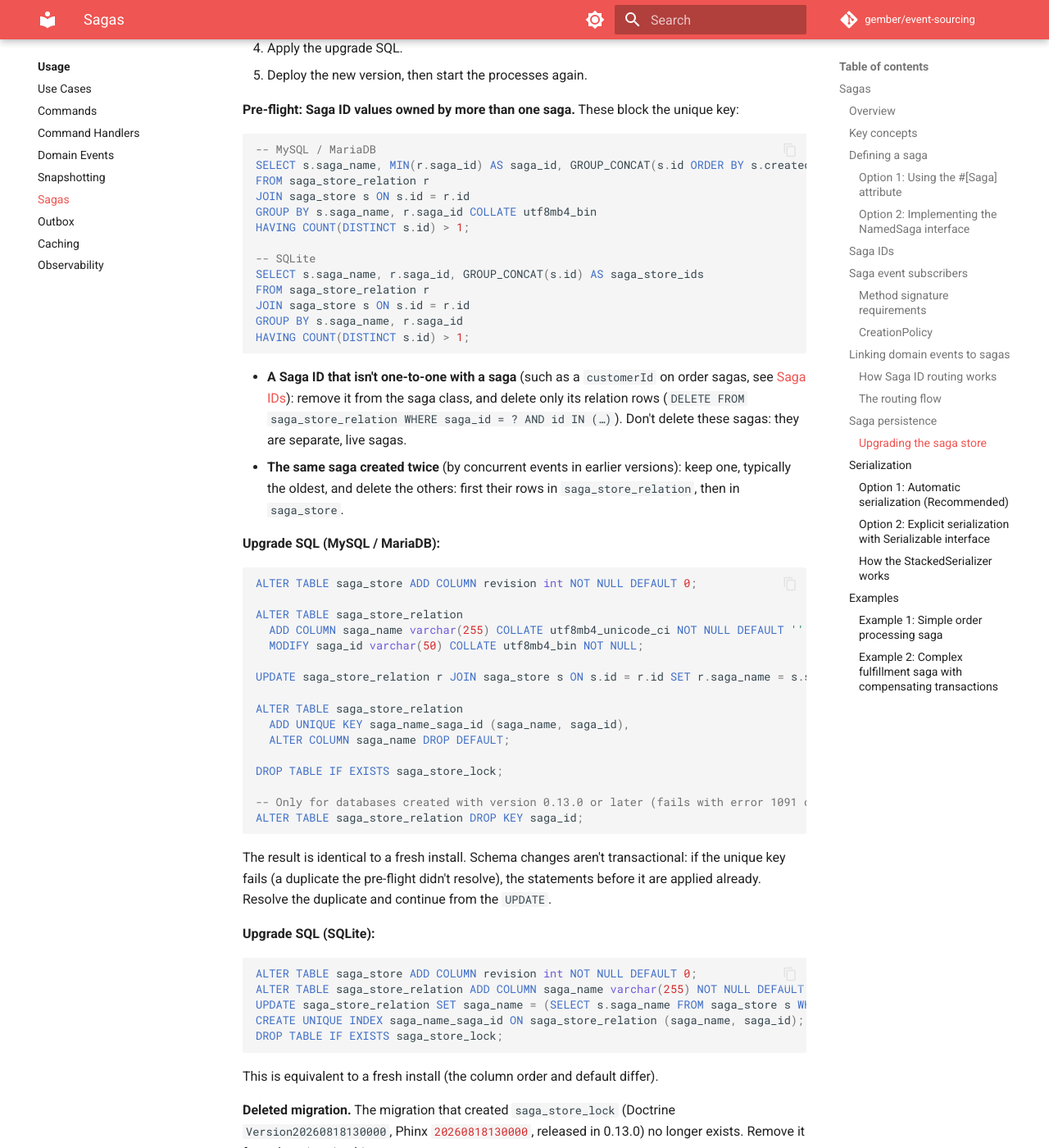
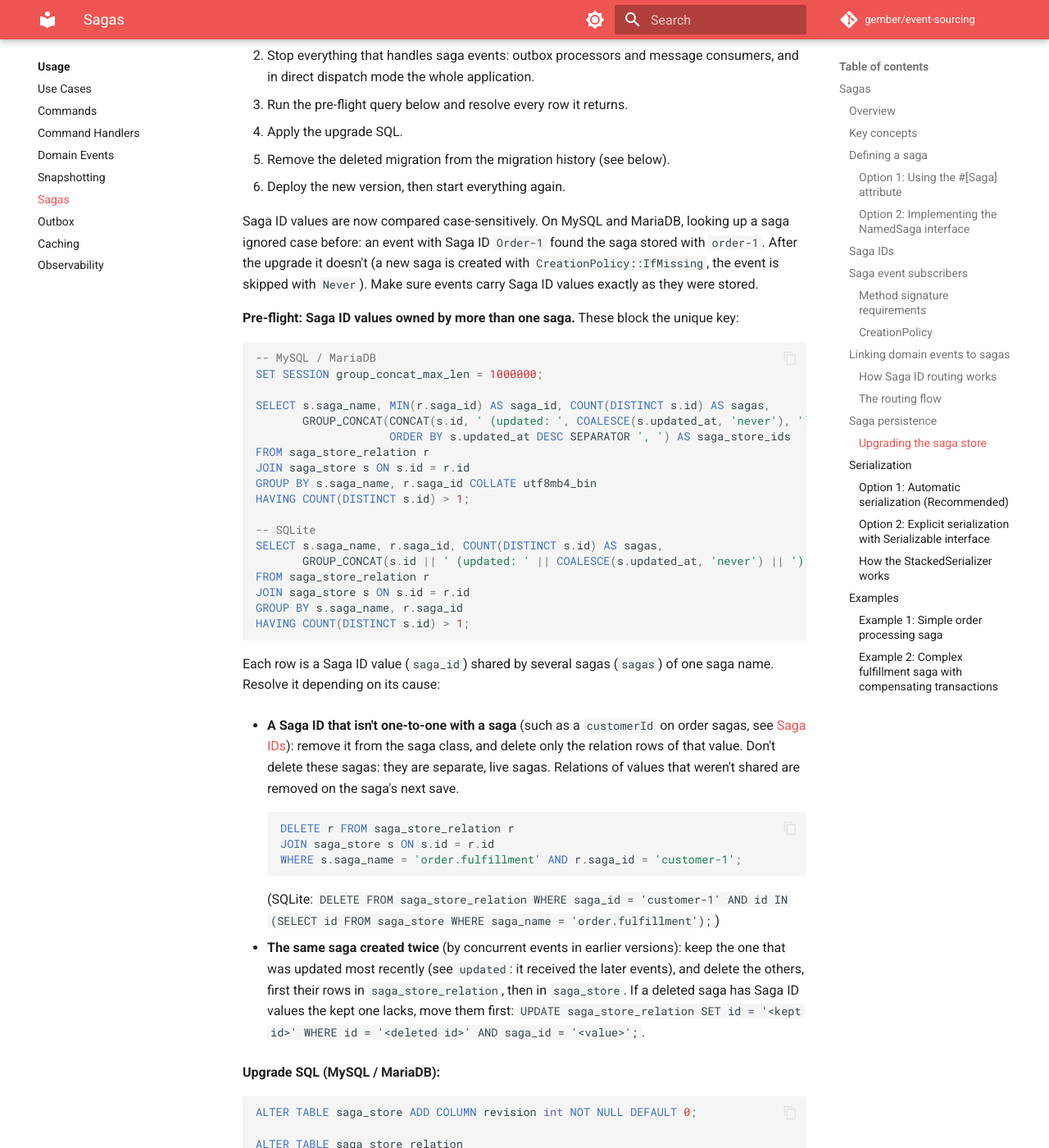
Before and after one commit to GemberPHP/event-sourcing, an MkDocs documentation site: the page built from docs/usage/sagas.md, in a window 1280 px wide and 1400 px high, scrolled down 7826 px. Shown: the whole window at 82% size. Built offline with MkDocs 1.6.1 and Material for MkDocs 9.7.7, drawn with Linux system fonts in a browser that asks for light colours; comment, search, counter and statistics services are not loaded; some of the changed text lies outside the part shown.

Commit message:
Harden the saga store upgrade guide
- Pre-flight: count per saga id, last update per saga, no truncated lists
  (group_concat_max_len); resolve a shared saga id with a join, keep the race
  duplicate that progressed and move its missing saga ids.
- Case-sensitive saga ids: a lookup ignoring case before no longer matches.
- Rolling back also drops the revision and puts the deleted migration back in the
  history, so the previous version deploys and the upgrade can be applied again.
- Name the rdbms package for versions; stop the whole application in direct mode.
- A saga normally handles an event with several saga ids once; when another process
  adds the remaining id at that moment, it can handle it twice.

````diff
--- a/docs/usage/sagas.md
+++ b/docs/usage/sagas.md
@@ -274,7 +274,7 @@ When a domain event is published, the following process occurs:
    - With `CreationPolicy::Never` - Processing is skipped
 6. **Invoke subscriber** - The saga's event subscriber method is invoked with the event and CommandRecorder
 7. **Persist saga** - The saga instance is persisted back to the saga store, after which the recorded commands are dispatched
-8. **Remaining Saga IDs** - Grouped Saga ID values not belonging to the handled saga instance can only belong to other instances: these existing instances handle the event too (they are never created for it)
+8. **Remaining Saga IDs** - Grouped Saga ID values not belonging to the handled saga instance can only belong to other instances: these existing instances handle the event too (they are never created for it). This relies on the handled saga keeping the Saga IDs it was found by during that event: when its subscriber clears or replaces them, other instances owning the event's remaining Saga IDs aren't looked up anymore
 
 **What this enables:**
 - Multiple events with the same Saga ID route to the same saga instance (saga continuity)
@@ -299,34 +299,53 @@ Concurrent events for the same saga instance are handled safely: each save check
 
 #### Upgrading the saga store
 
-The saga store got a revision, a saga name per Saga ID with a unique key (case-sensitive), and lost its lock table. The released migrations were changed in place, so **a database that already ran them needs these changes applied manually**. Old and new code can't run against each other's schema, so upgrade with everything stopped:
+This applies to databases created with `gember/rdbms-event-store-doctrine-dbal` before 0.19.0. The saga store got a revision, a saga name per Saga ID with a unique key, and lost its lock table. The released migrations were changed in place, so **a database that already ran them needs these changes applied manually**. Old and new code can't run against each other's schema, so upgrade with everything stopped:
 
 1. Take a backup.
-2. Stop all processes handling saga events (outbox processors, message consumers).
+2. Stop everything that handles saga events: outbox processors and message consumers, and in direct dispatch mode the whole application.
 3. Run the pre-flight query below and resolve every row it returns.
 4. Apply the upgrade SQL.
-5. Deploy the new version, then start the processes again.
+5. Remove the deleted migration from the migration history (see below).
+6. Deploy the new version, then start everything again.
+
+Saga ID values are now compared case-sensitively. On MySQL and MariaDB, looking up a saga ignored case before: an event with Saga ID `Order-1` found the saga stored with `order-1`. After the upgrade it doesn't (a new saga is created with `CreationPolicy::IfMissing`, the event is skipped with `Never`). Make sure events carry Saga ID values exactly as they were stored.
 
 **Pre-flight: Saga ID values owned by more than one saga.** These block the unique key:
 
 ```sql
 -- MySQL / MariaDB
-SELECT s.saga_name, MIN(r.saga_id) AS saga_id, GROUP_CONCAT(s.id ORDER BY s.created_at) AS saga_store_ids
+SET SESSION group_concat_max_len = 1000000;
+
+SELECT s.saga_name, MIN(r.saga_id) AS saga_id, COUNT(DISTINCT s.id) AS sagas,
+       GROUP_CONCAT(CONCAT(s.id, ' (updated: ', COALESCE(s.updated_at, 'never'), ')')
+                    ORDER BY s.updated_at DESC SEPARATOR ', ') AS saga_store_ids
 FROM saga_store_relation r
 JOIN saga_store s ON s.id = r.id
 GROUP BY s.saga_name, r.saga_id COLLATE utf8mb4_bin
 HAVING COUNT(DISTINCT s.id) > 1;
 
 -- SQLite
-SELECT s.saga_name, r.saga_id, GROUP_CONCAT(s.id) AS saga_store_ids
+SELECT s.saga_name, r.saga_id, COUNT(DISTINCT s.id) AS sagas,
+       GROUP_CONCAT(s.id || ' (updated: ' || COALESCE(s.updated_at, 'never') || ')', ', ') AS saga_store_ids
 FROM saga_store_relation r
 JOIN saga_store s ON s.id = r.id
 GROUP BY s.saga_name, r.saga_id
 HAVING COUNT(DISTINCT s.id) > 1;
 ```
 
-- **A Saga ID that isn't one-to-one with a saga** (such as a `customerId` on order sagas, see [Saga IDs](#saga-ids)): remove it from the saga class, and delete only its relation rows (`DELETE FROM saga_store_relation WHERE saga_id = ? AND id IN (…)`). Don't delete these sagas: they are separate, live sagas.
-- **The same saga created twice** (by concurrent events in earlier versions): keep one, typically the oldest, and delete the others: first their rows in `saga_store_relation`, then in `saga_store`.
+Each row is a Saga ID value (`saga_id`) shared by several sagas (`sagas`) of one saga name. Resolve it depending on its cause:
+
+- **A Saga ID that isn't one-to-one with a saga** (such as a `customerId` on order sagas, see [Saga IDs](#saga-ids)): remove it from the saga class, and delete only the relation rows of that value. Don't delete these sagas: they are separate, live sagas. Relations of values that weren't shared are removed on the saga's next save.
+
+    ```sql
+    DELETE r FROM saga_store_relation r
+    JOIN saga_store s ON s.id = r.id
+    WHERE s.saga_name = 'order.fulfillment' AND r.saga_id = 'customer-1';
+    ```
+
+    (SQLite: `DELETE FROM saga_store_relation WHERE saga_id = 'customer-1' AND id IN (SELECT id FROM saga_store WHERE saga_name = 'order.fulfillment');`)
+
+- **The same saga created twice** (by concurrent events in earlier versions): keep the one that was updated most recently (see `updated`: it received the later events), and delete the others, first their rows in `saga_store_relation`, then in `saga_store`. If a deleted saga has Saga ID values the kept one lacks, move them first: `UPDATE saga_store_relation SET id = '<kept id>' WHERE id = '<deleted id>' AND saga_id = '<value>';`.
 
 **Upgrade SQL (MySQL / MariaDB):**
 
@@ -345,7 +364,8 @@ ALTER TABLE saga_store_relation
 
 DROP TABLE IF EXISTS saga_store_lock;
 
--- Only for databases created with version 0.13.0 or later (fails with error 1091 otherwise, which is fine)
+-- Only for databases created with gember/rdbms-event-store-doctrine-dbal 0.13.0 or later
+-- (fails with error 1091 otherwise, which is fine)
 ALTER TABLE saga_store_relation DROP KEY saga_id;
 ```
 
@@ -363,7 +383,7 @@ DROP TABLE IF EXISTS saga_store_lock;
 
 This is equivalent to a fresh install (the column order and default differ).
 
-**Deleted migration.** The migration that created `saga_store_lock` (Doctrine `Version20260818130000`, Phinx `20260818130000`, released in 0.13.0) no longer exists. Remove it from the migration history:
+**Deleted migration.** The migration that created `saga_store_lock` (Doctrine `Version20260818130000`, Phinx `20260818130000`, released in `gember/rdbms-event-store-doctrine-dbal` 0.13.0) no longer exists. Remove it from the migration history (otherwise Doctrine Migrations warns about an executed unavailable migration):
 
 ```bash
 bin/console doctrine:migrations:version 'DoctrineMigrations\Version20260818130000' --delete --no-interaction
@@ -384,7 +404,17 @@ ALTER TABLE saga_store_relation
   DROP COLUMN saga_name,
   MODIFY saga_id varchar(50) COLLATE utf8mb4_unicode_ci NOT NULL,
   ADD KEY saga_id (saga_id);
+
+ALTER TABLE saga_store DROP COLUMN revision;
 ```
+
+Then, before the previous version runs its migrations, put the deleted migration back in the history, as its table exists again:
+
+```bash
+bin/console doctrine:migrations:version 'DoctrineMigrations\Version20260818130000' --add --no-interaction
+```
+
+For Phinx: `INSERT INTO phinxlog (version, migration_name, start_time, end_time, breakpoint) VALUES (20260818130000, 'V20260818130000', NOW(), NOW(), 0);`. The upgrade can be applied again later as described above.
 
 ### Serialization
 
````
Also changed, not shown: other parts of docs/usage/sagas.md (+1 -1 lines), docs/how-it-works.md (+3 -1 lines).
